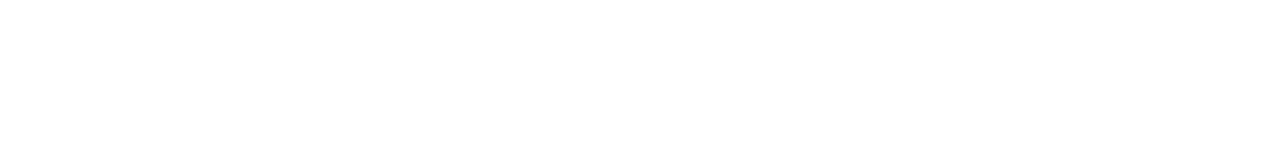
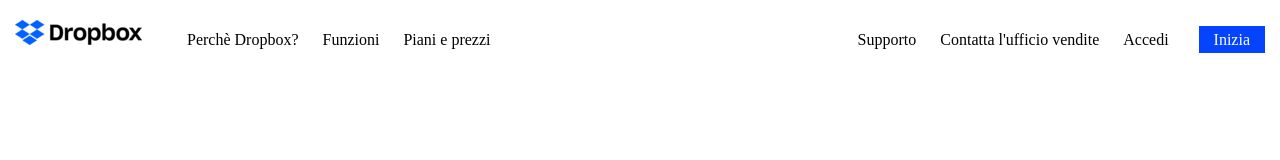
Before and after one commit to niz99/htmlcss-dropbox, a plain HTML site: page index.html in a window 1280 px wide. Drawn offline with Linux system fonts and the light colour scheme.

Commit message:
navbar completata

```diff
--- a/asset/css/style.css
+++ b/asset/css/style.css
@@ -4,3 +4,78 @@
     padding: 0;
     box-sizing: border-box;
 }
+
+/* generali */
+
+.clearfix::after{
+    content: "";
+    display: table;
+    clear: both;
+}
+
+a {
+    text-decoration: none;
+    color: white;
+}
+
+/* bottoni */
+
+.button {
+    display: inline;
+    padding: 5px 15px;
+}
+
+.bg-blue {
+    background-color: rgb(5, 68, 255);
+    color: white;
+}
+
+
+/* navbar */
+
+header {
+    height: 80px;
+    line-height: 80px;
+    /* position: fixed; */
+}
+
+.navbar-left {
+    float: left;
+    margin-left: 15px;
+}
+
+.box-logo {
+    vertical-align: middle;
+    float: left;
+    line-height: 80px;
+}
+
+.box-nav {
+    float: left;
+    margin-left: 15px;
+}
+
+header nav ul {
+    margin: 0 20px;
+}
+
+header nav ul li {
+    list-style: none;
+    display: inline;
+}
+
+header nav ul li a {
+    text-decoration: none;
+    color: black;
+    line-height: 80px;
+    padding: 0 10px;
+}
+
+.navbar-right {
+    float: right;
+    margin-right: 15px;
+}
+
+.box-nav{
+    float: left;
+}
--- a/index.html
+++ b/index.html
@@ -9,5 +9,59 @@
 </head>
 <body>
 
+    <!-- TODO
+        1- il logo non è centrato
+        2- il bottone inizia nella navbar si rompe quando gli metto il float right
+    -->
+
+    <!-- navbar -->
+    <header class="clearfix">
+
+        <div class="navbar-left clearfix">
+
+            <div class="box-logo">
+                <img src="./asset/img/logo-small.png" alt="">
+            </div>
+
+            <nav class="box-nav">
+                <ul>
+                    <li>
+                        <a href="#">Perchè Dropbox?</a>
+                    </li>
+                    <li>
+                        <a href="#">Funzioni</a>
+                    </li>
+                    <li>
+                        <a href="#">Piani e prezzi</a>
+                    </li>
+                </ul>
+            </nav>
+
+        </div>
+
+        <div class="navbar-right clearfix">
+
+            <nav class="box-nav">
+                <ul>
+                    <li>
+                        <a href="#">Supporto</a>
+                    </li>
+                    <li>
+                        <a href="#">Contatta l'ufficio vendite</a>
+                    </li>
+                    <li>
+                        <a href="#">Accedi</a>
+                    </li>
+                </ul>
+            </nav>
+
+            <div id="dx" class="button bg-blue">
+                <a href="#">Inizia</a>
+            </div>
+
+        </div>
+
+    </header>
+
 </body>
 </html>
```
